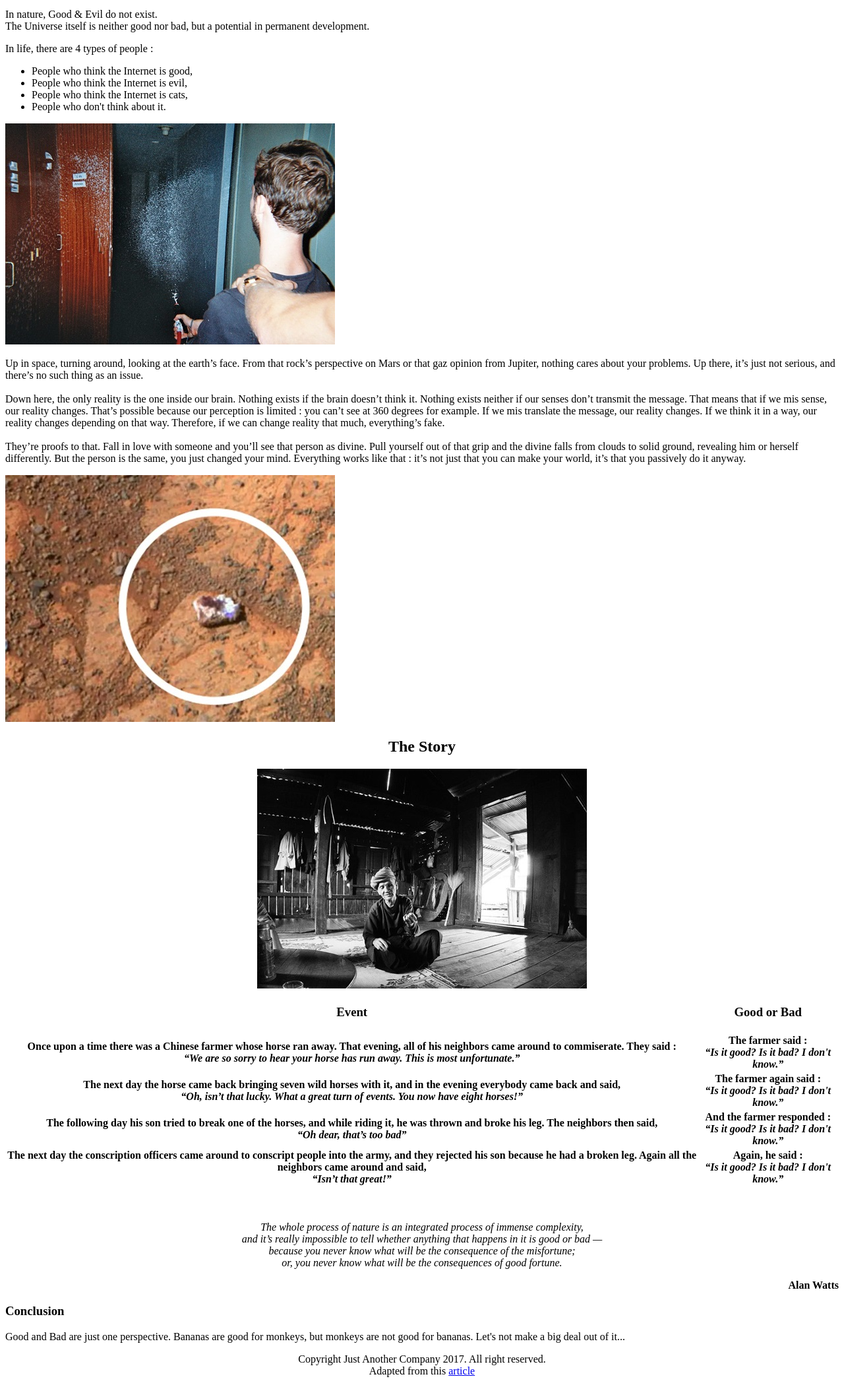
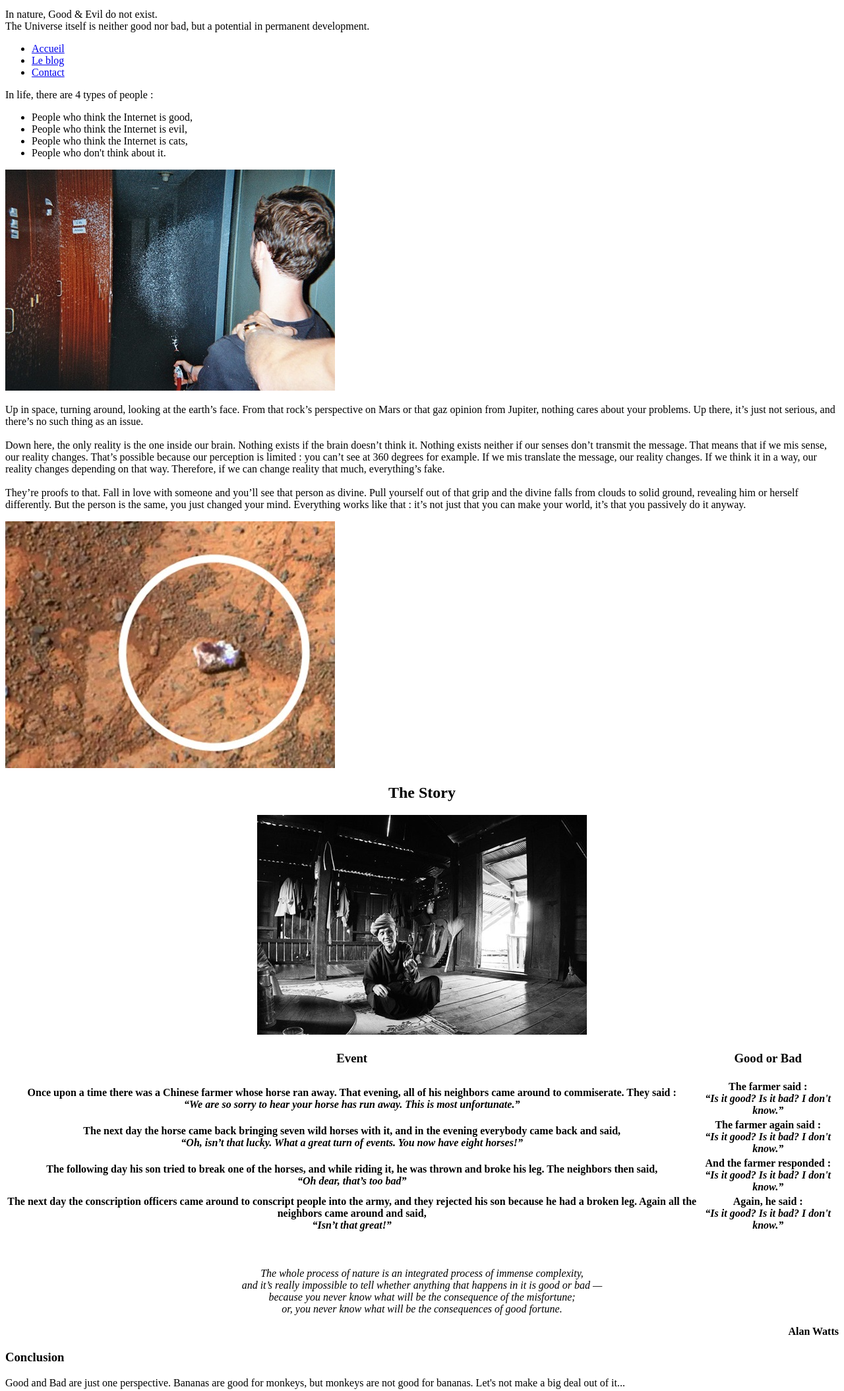
Before and after one commit to Ceeeed1985/chinese_farmer, a plain HTML site: page index.html in a window 1280 px wide. Shown: the part 119-2227 px from the top of the page at 66% size. Drawn offline with Linux system fonts and the light colour scheme.

Commit message:
Ajout de menus dans les fichiers + deuxième partie de l'exercice terminée

```diff
--- a/index.html
+++ b/index.html
@@ -9,22 +9,48 @@
     <header>
         <h1>The Story of the Chinese Farmer</h1>
         <blockquote>
-            "Is it a good thing? Is that a bad thing? I don't know"
+            "Is it a <span class="good">good</span> thing? Is that a <span class="bad">bad</span> thing? I don't know"
             <footer>May 11, 2016, Alexandre Gorius</footer>
         </blockquote>
-        <p>In nature, Good & Evil do not exist.</br>
-        The Universe itself is neither good nor bad, but a potential in permanent development.</p>
+        <p>In nature, <span class="good">Good</span> & Evil do not exist.</br>
+        The Universe itself is neither <span class="good">good</span> nor <span class="bad">bad</span>, but a potential in permanent development.</p>
     </header>
+
+    <nav>
+        <ul>
+          <li>
+            <a
+              href="index.html"
+              title="Lien vers la page d'accueil"
+              target="_blank"
+              >Accueil</a
+            >
+          </li>
+          <li>
+            <a href="blog.html" title="Lien vers le blog" target="_blank"
+              >Le blog</a
+            >
+          </li>
+          <li>
+            <a
+              href="contact.html"
+              title="Lien vers la page de contact"
+              target="_blank"
+              >Contact</a
+            >
+          </li>
+        </ul>
+      </nav>
 
     <section>
         <p>In life, there are 4 types of people :</p>
         <ul>
-            <li>People who think the Internet is good,</li>
+            <li>People who think the Internet is <span class="good">good</span>,</li>
             <li>People who think the Internet is evil,</li>
             <li>People who think the Internet is cats,</li>
             <li>People who don't think about it.</li>
         </ul>
-        <img src="pictures/image01.jpg" alt="Photo d'un garçon ouvre une bouteille de champagne">
+        <img src="pictures/image01.jpg" alt="Un garçon ouvre une bouteille de champagne" title="Photo d'un garçon qui ouvre une bouteille de champagne">
     </section>
 
     <section>
@@ -40,19 +66,19 @@
             But the person is the same, you just changed your mind. Everything works like that :
             it’s not just that you can make your world, it’s that you passively do it anyway.
         </p>
-        <img src="pictures/image02.jpg" alt="Image satellite">
+        <img src="pictures/image02.jpg" alt="Image satellite" title="Image satellite">
     </section>
 
     <section>
         <table>
             <caption>
                 <h2>The Story</h2>
-                <img src="pictures/image03.jpg" alt="Image du Fermier chinois">
+                <img src="pictures/image03.jpg" alt="Image du Fermier chinois" title="Image du Fermier chinois">
             </caption>
             <thead>
                <tr>
                     <th><h3>Event</h3></th>
-                    <th><h3>Good or Bad</h3></th>
+                    <th><h3><span class="good">Good</span> or <span class="bad">Bad</span></h3></th>
                </tr>
             </thead>
             <tbody>
@@ -61,7 +87,7 @@
                         <i><em>“We are so sorry to hear your horse has run away. This is most unfortunate.” </em></i>
                     </th>
                     <th>The farmer said : <br>
-                        <i><em>“Is it good? Is it bad? I don't know.”</em></i>
+                        <i><em>“Is it <span class="good">good</span>? Is it <span class="bad">bad</span>? I don't know.”</em></i>
                     </th>
                 </tr>
                 <tr>
@@ -69,15 +95,15 @@
                         <i>“Oh, isn’t that lucky. What a great turn of events. You now have eight horses!”</i>
                     </th>
                     <th>The farmer again said : <br>
-                        <i><em>“Is it good? Is it bad? I don't know.” </em></i>
+                        <i><em>“Is it <span class="good">good</span>? Is it <span class="bad">bad</span>? I don't know.” </em></i>
                     </th>
                 </tr>
                 <tr>
                     <th>The following day his son tried to break one of the horses, and while riding it, he was thrown and broke his leg. The neighbors then said, <br>
-                        <i>“Oh dear, that’s too bad”</i>
+                        <i>“Oh dear, that’s too <span class="bad">bad</span>”</i>
                     </th>
                     <th>And the farmer responded : <br>
-                        <i><em>“Is it good? Is it bad? I don't know.” </em></i>
+                        <i><em>“Is it <span class="good">good</span>? Is it <span class="bad">bad</span>? I don't know.” </em></i>
                     </th>
                 </tr>
                 <tr>
@@ -85,7 +111,7 @@
                         <i>“Isn’t that great!”</i>
                     </th>
                     <th>Again, he said : <br>
-                        <i><em>“Is it good? Is it bad? I don't know.” </em></i>
+                        <i><em>“Is it <span class="good">good</span>? Is it <span class="bad">bad</span>? I don't know.” </em></i>
                     </th>
                 </tr>
             </tbody>
@@ -93,16 +119,16 @@
 
         <blockquote style="text-align: center; font-style: italic;">
             <br><br>The whole process of nature is an integrated process of immense complexity, <br>
-            and it’s really impossible to tell whether anything that happens in it is good or bad — <br>
+            and it’s really impossible to tell whether anything that happens in it is <span class="good">good</span> or <span class="bad">bad</span> — <br>
             because you never know what will be the consequence of the misfortune; <br>
-            or, you never know what will be the consequences of good fortune.
+            or, you never know what will be the consequences of <span class="good">good</span> fortune.
         </blockquote>
         <p style="text-align: right; font-weight: bold;">Alan Watts</p>
     </section>
 
     <section>
         <h3>Conclusion</h3>
-        <p>Good and Bad are just one perspective. Bananas are good for monkeys, but monkeys are not good for bananas. Let's not make a big deal out of it...</p>
+        <p><span class="good">Good</span> and <span class="bad">Bad</span> are just one perspective. Bananas are <span class="good">good</span> for monkeys, but monkeys are not <span class="good">good</span> for bananas. Let's not make a big deal out of it...</p>
     </section>
 
     <footer style="text-align: center;">
```
Also changed, not shown: blog.html (+39 -0 lines), contact.html (+39 -0 lines).
